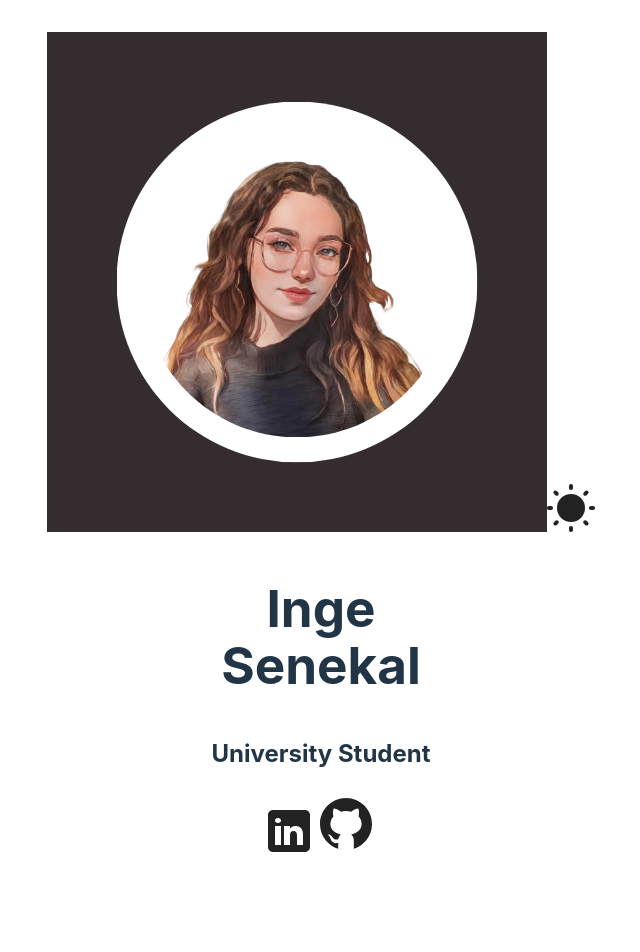
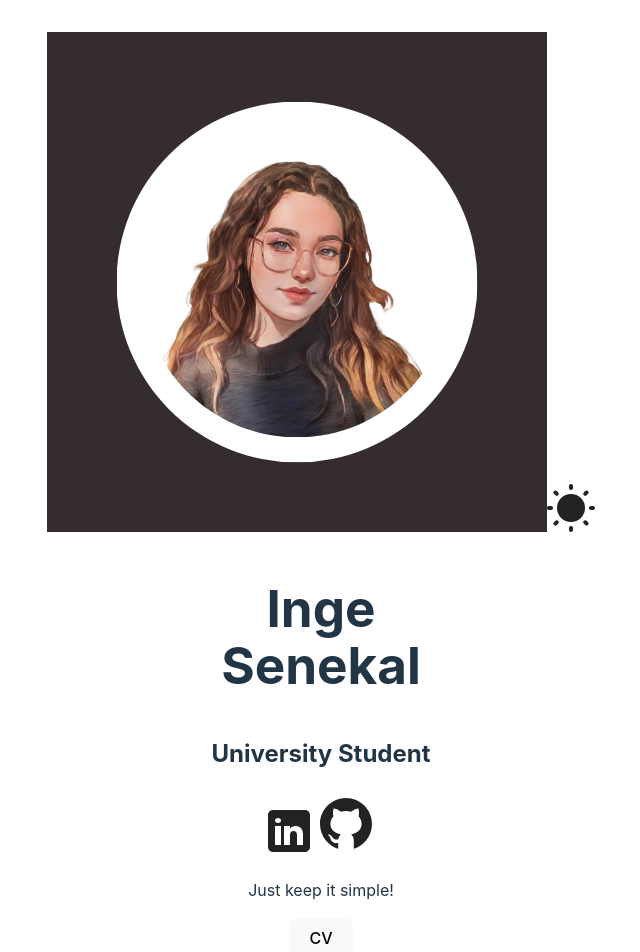
Before and after one commit to IngeSenekal/Inge-Senekal-Virtual-CV, a React (Vite) app: page / in a window 1280 px wide. Shown: the top 952 px of the page, without its empty margins (319-959 px from the left). Before the commit the page ends 894 px from the top, so only its background shows below. Built offline with nearby package versions, Linux system fonts and the light colour scheme.

Commit message:
Added CV and About section

```diff
--- a/src/sections/Hero/Hero.jsx
+++ b/src/sections/Hero/Hero.jsx
@@ -37,6 +37,13 @@ function Hero() {
             <img src={gitHubIcon} alt="Github Icon" />
           </a>
         </span>
+        <p>Just keep it simple!</p>
+        <a
+          href="https://drive.google.com/file/d/1QXHpwQbfbExR_TbPQLcGlT13P0ONYjA0/view?usp=sharing"
+          target="_blank"
+        >
+          <button className="hover">CV</button>
+        </a>
       </div>
     </section>
   );
```
